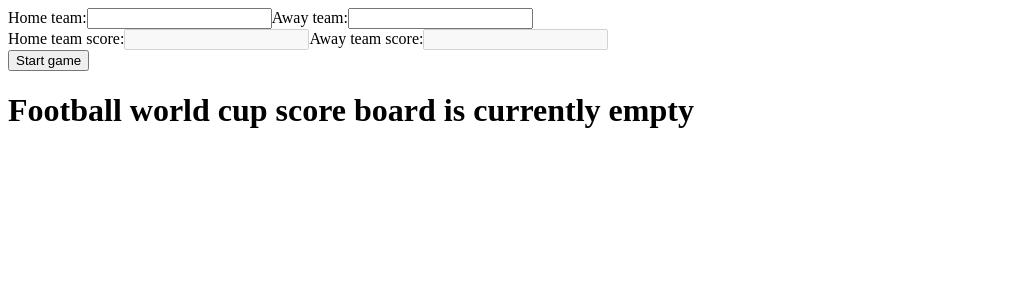
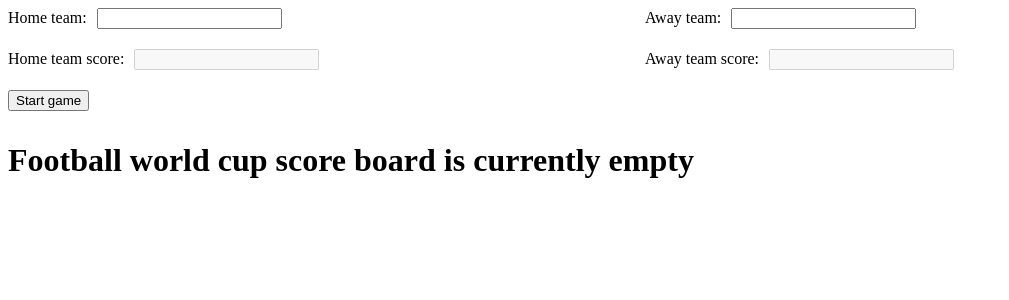
Before and after one commit to milosKomiRajkovic94/fwcsb-library, a React (Create React App) app: page / in a window 1280 px wide. Shown: the top 300 px of the page, without its empty margins (0-1009 px from the left). Built offline with nearby package versions, Linux system fonts and the light colour scheme.

Commit message:
Corrected css a little bit

```diff
--- a/src/components/Form.js
+++ b/src/components/Form.js
@@ -1,41 +1,44 @@
-const Form = ({onChange, onClick, startedGame}) => {
+const Form = ({ onChange, onClick, startedGame }) => {
 
     const preventMinus = (e) => {
         const exceptThisSymbols = ["e", "E", "+", "-", "."];
-        if(exceptThisSymbols.includes(e.key)) {
+        if (exceptThisSymbols.includes(e.key)) {
             e.preventDefault();
         }
     };
 
-    return(
-        <form id="score-board-form">
-            <div>
-                <label>
+    return (
+        <form id="score-board-form" className="form-grid">
+            <div className="form-row">
+                <label htmlFor="homeTeamName" className="form-label">
                     Home team:
-                    <input id="homeTeamName" type="text" name="homeTeamName" disabled={startedGame} onChange={onChange}/>
                 </label>
-                <label>
+                <input id="homeTeamName" type="text" name="homeTeamName" className="formInput" disabled={startedGame} onChange={onChange} />
+            </div>
+            <div className="form-row">
+                <label htmlFor="awayTeamName" className="form-label">
                     Away team:
-                    <input id="awayTeamName" type="text" name="awayTeamName" disabled={startedGame} onChange={onChange} />
                 </label>
+                <input id="awayTeamName" type="text" name="awayTeamName" className="formInput" disabled={startedGame} onChange={onChange} />
             </div>
-            <div>
-                <label>
+            <div className="form-row">
+                <label htmlFor="homeTeamScore" className="form-label">
                     Home team score:
-                    <input id="homeTeamScore" type="number" min={0} name="homeTeamScore" defaultValue={startedGame ? 0 : undefined} disabled={!startedGame} onChange={onChange} onKeyDown={preventMinus} />
                 </label>
-                <label>
+                <input id="homeTeamScore" type="number" min={0} name="homeTeamScore" defaultValue={startedGame ? 0 : undefined} className="formInput" disabled={!startedGame} onChange={onChange} onKeyDown={preventMinus} />
+            </div>
+            <div className="form-row">
+                <label htmlFor="awayTeamScore" className="form-label">
                     Away team score:
-                    <input id="awayTeamScore" type="number" min={0} name="awayTeamScore" defaultValue={startedGame ? 0 : undefined} disabled={!startedGame} onChange={onChange} onKeyDown={preventMinus} />
                 </label>
+                <input id="awayTeamScore" type="number" min={0} name="awayTeamScore" defaultValue={startedGame ? 0 : undefined} className="formInput" disabled={!startedGame} onChange={onChange} onKeyDown={preventMinus} />
             </div>
-            <div>
-            <label>
-                <input type="button" onClick={onClick} value={`${startedGame ? "Finish" : "Start"} game`}/>
-            </label>
+            <div className="form-row">
+                <input type="button" onClick={onClick} value={`${startedGame ? "Finish" : "Start"} game`} />
             </div>
         </form>
-    )
+    );
+
 }
 
 export default Form;
--- a/src/styles/App.css
+++ b/src/styles/App.css
@@ -0,0 +1,17 @@
+.form-grid {
+    display: grid;
+    grid-template-columns: repeat(2, 1fr);
+    gap: 10px;
+}
+
+.form-label {
+    grid-column: 1;
+}
+
+.form-row {
+    margin-bottom: 10px;
+}
+
+.formInput {
+    margin-left: 10px;
+}
```
Also changed, not shown: src/App.js (+5 -4 lines).
